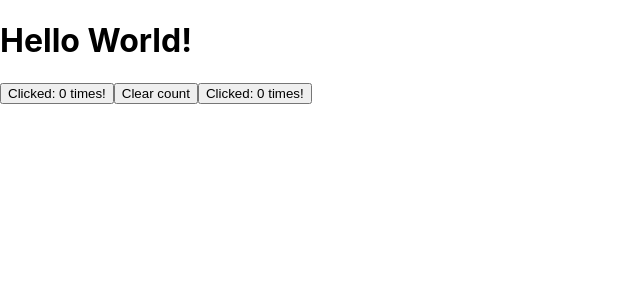
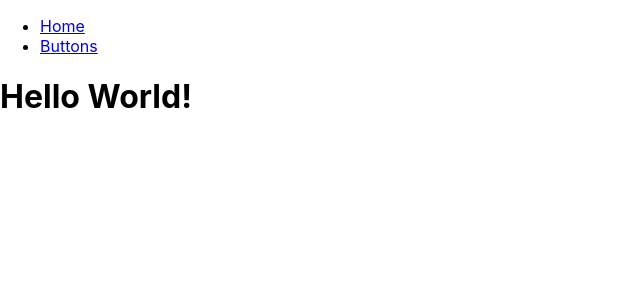
Before and after one commit to TaaviKodari/2023KevatKe1830_React-harjoitus, a React (Create React App) app in the folder 2023kevatke1830_react_harjoitus/: page / in a window 1280 px wide. Shown: the top 300 px of the page, without its empty margins (0-640 px from the left). Built offline with nearby package versions, Linux system fonts and the light colour scheme.

Commit message:
router done

```diff
--- a/2023kevatke1830_react_harjoitus/package.json
+++ b/2023kevatke1830_react_harjoitus/package.json
@@ -34,5 +34,8 @@
       "last 1 firefox version",
       "last 1 safari version"
     ]
+  },
+  "devDependencies": {
+    "react-router-dom": "^6.8.1"
   }
 }
--- a/2023kevatke1830_react_harjoitus/src/App.js
+++ b/2023kevatke1830_react_harjoitus/src/App.js
@@ -1,13 +1,21 @@
 import React from "react";
 import {Message} from "./pages/Message";
 import{Buttons} from "./pages/Buttons";
+import { BrowserRouter,Routes, Route } from "react-router-dom";
+import { Router } from "./pages/Router";
 
 function App() {
   return (
-    <div >
-     <Message/>
-     <Buttons/>
-    </div>
+    <BrowserRouter>
+      <div >
+        <Routes>
+          <Route path='/' element={<Router/>}>
+              <Route index element={<Message/>}/>
+              <Route path="Buttons" element={<Buttons/>}/>
+          </Route>
+        </Routes>
+      </div>
+    </BrowserRouter>
   );
 }
 
--- /dev/null
+++ b/2023kevatke1830_react_harjoitus/src/pages/Router.jsx
@@ -0,0 +1,19 @@
+import React from "react";
+import {Outlet, Link} from "react-router-dom";
+export const Router = ()=>{
+    return(
+        <>
+            <div>
+                <ul>
+                    <li>
+                        <Link to="/">Home</Link>
+                    </li>
+                    <li>
+                        <Link to="/Buttons">Buttons</Link>
+                    </li>
+                </ul>
+            </div>
+        <Outlet/>
+        </>
+    );
+}
```
Also changed, not shown: 1 other file (tests, documents, lock files or other folders).
